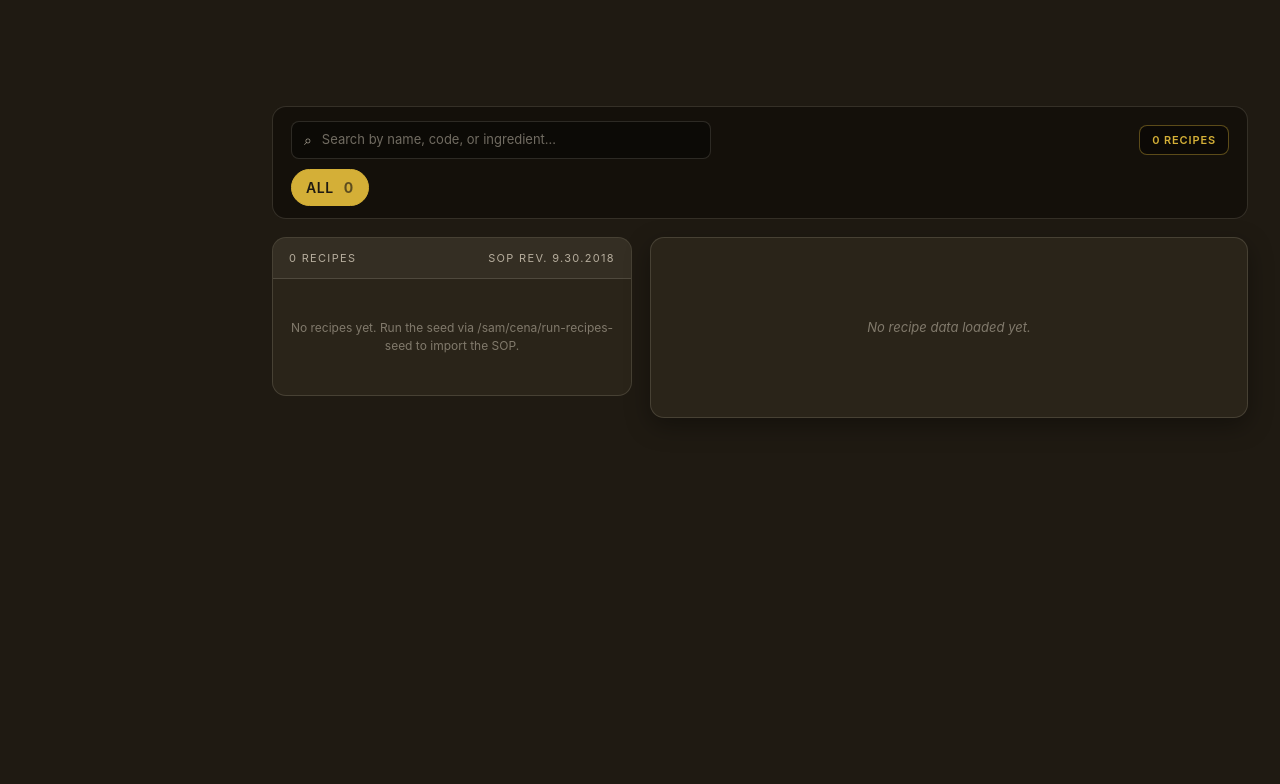
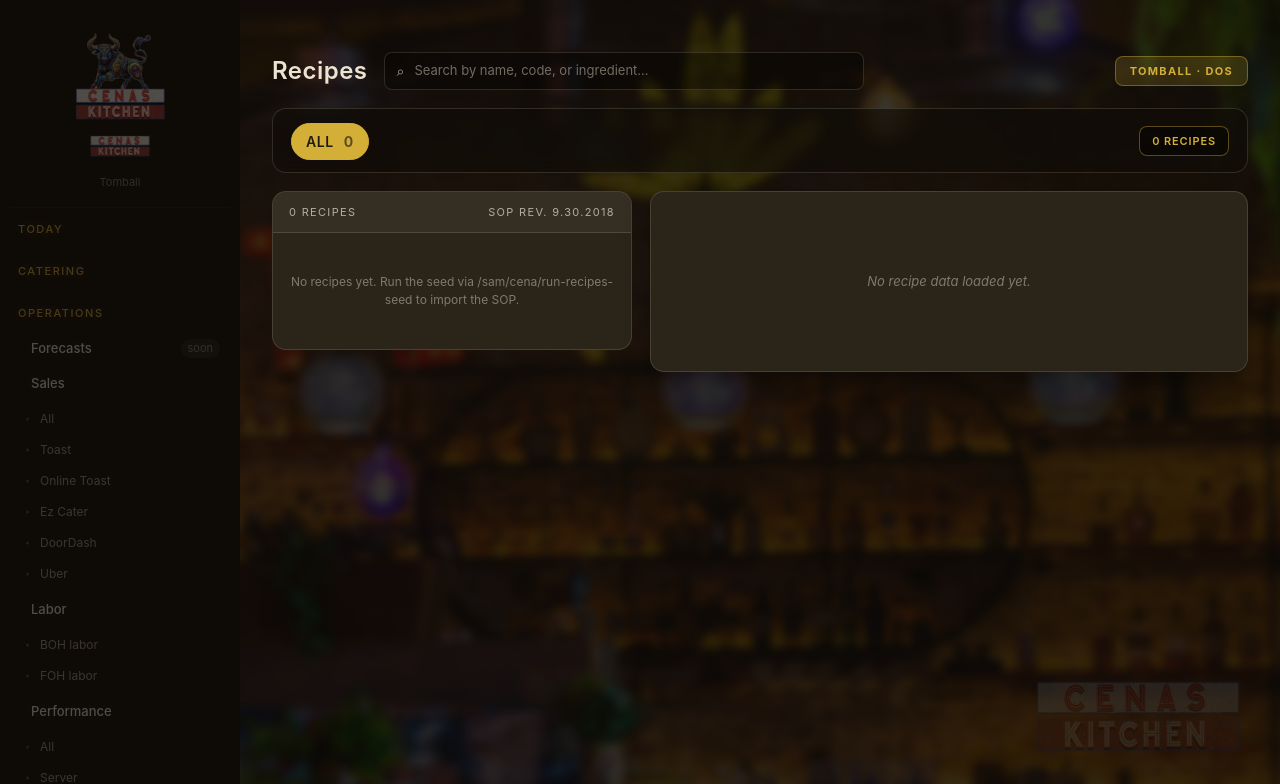
Before and after one commit to samsahragard/cenas-ezlive, a Python web app: template app/templates/recipes.html in a window 1280 px wide. Shown: the top 784 px of the page. Run offline with Jinja, Linux system fonts and the light colour scheme; the template is opened without the code that fills it, so the values that code supplies are empty; some libraries are stand-ins or nearby versions.

Commit message:
recipes: dark photo overlay + mockup-style inline hero header
ck #8:41, Sam #8:38 direction. Keeps the brand restaurant-photo
background but darkens it with a fixed semi-transparent
rgba(15,12,8,0.72) overlay for legibility, and adopts the mockup's
inline hero layout — title, search, and DOS pill on one row, chip
row in its own dark band, count pill right-aligned. Consolidates
ck's local recipes work (1fadc6c + a7e1655) onto the current origin
tip after they had branched behind the Manager Log push.
recipes.html only.

Co-Authored-By: Claude Opus 4.7 (1M context) <noreply@anthropic.com>

```diff
--- a/app/templates/recipes.html
+++ b/app/templates/recipes.html
@@ -22,8 +22,11 @@
 {% extends "base_dashboard.html" %}
 {% set active = 'kitchen_recipes' %}
 {% block title %}Recipes — Cenas Kitchen{% endblock %}
-{% block page_title %}Recipes{% endblock %}
-{% block page_subtitle %}{{ store_label or '' }}{% endblock %}
+{# Page chrome lives inside the content block so the inline header
+   (title + search + store pill on one row, mockup-style) renders
+   without the base_dashboard stacked page_title/page_subtitle rows. #}
+{% block page_title %}{% endblock %}
+{% block page_subtitle %}{% endblock %}
 
 {% block content %}
 <style>
@@ -52,20 +55,56 @@
     padding-bottom: 60px;
     position: relative;
   }
-  /* Solid-dark backdrop that covers the base_dashboard restaurant photo
-     so the page reads like the recipes_v3 standalone mockup, not a layer
-     on top of the photo bleed. Sits BEHIND content (z-index:-1) so the
-     sidebar + nav stay clickable. */
+  /* Semi-transparent darkening layer on top of the base_dashboard
+     restaurant photo — KEEPS the brand photo (Sam #8:38 — 'keep ours'),
+     just darkens it so the recipe content is legible. Sits BEHIND
+     content (z-index:0) so the sidebar + nav stay clickable. */
   .rcp-page::before {
     content: '';
     position: fixed;
     inset: 0;
-    background: var(--rcp-bg-deep);
+    background: rgba(15, 12, 8, 0.72);
     z-index: 0;
     pointer-events: none;
   }
   .rcp-page > * { position: relative; z-index: 1; }
   .rcp-page *, .rcp-page *::before, .rcp-page *::after { box-sizing: border-box; }
+
+  /* ----- Inline hero header (mockup-style — title + search + store pill in ONE ROW) ----- */
+  .rcp-hero {
+    display: flex;
+    align-items: center;
+    gap: 16px;
+    margin-bottom: 18px;
+    flex-wrap: wrap;
+  }
+  .rcp-hero-title {
+    font-size: 24px;
+    font-weight: 600;
+    letter-spacing: 0.02em;
+    margin: 0;
+    color: var(--rcp-cream);
+    flex-shrink: 0;
+  }
+  .rcp-hero .rcp-search {
+    /* Override default search width — hero search is wider, pill on right */
+    max-width: 480px;
+    flex: 1 1 280px;
+  }
+  .rcp-hero-store {
+    margin-left: auto;
+    padding: 6px 14px;
+    background: var(--rcp-gold-soft);
+    border: 1px solid var(--rcp-gold-line);
+    border-radius: 8px;
+    color: var(--rcp-gold);
+    font-size: 11px;
+    letter-spacing: 0.12em;
+    text-transform: uppercase;
+    font-weight: 700;
+    flex-shrink: 0;
+    white-space: nowrap;
+  }
 
   /* Top "header band" — wraps controls + filters in a dark contrast backdrop
      so they're legible against the base_dashboard restaurant-photo bleed. */
@@ -327,16 +366,18 @@
 
 <div class="rcp-page">
 
-  {# ----- Top header band (controls + filter chips, with contrast backdrop) ----- #}
+  {# ----- Inline hero header (mockup style — title + search + DOS pill in one row) ----- #}
+  <div class="rcp-hero">
+    <h1 class="rcp-hero-title">Recipes</h1>
+    <div class="rcp-search">
+      <span class="icon">&#x2315;</span>
+      <input type="search" id="rcpSearch" placeholder="Search by name, code, or ingredient…">
+    </div>
+    <span class="rcp-hero-store">{{ store_label or 'Cenas Kitchen' }}{% if store_slug %} · {{ store_slug|upper }}{% endif %}</span>
+  </div>
+
+  {# ----- Filter chips + recipe count (chips row, mockup style) ----- #}
   <div class="rcp-topband">
-    <div class="rcp-controls">
-      <div class="rcp-search">
-        <span class="icon">&#x2315;</span>
-        <input type="search" id="rcpSearch" placeholder="Search by name, code, or ingredient…">
-      </div>
-      <span class="rcp-count" id="rcpCount">{{ recipes|length }} {{ 'recipe' if recipes|length == 1 else 'recipes' }}</span>
-    </div>
-
     <div class="rcp-filters" id="rcpFilters">
       <button type="button" class="rcp-chip active" data-cat="all">All <span class="count">{{ recipes|length }}</span></button>
       {% for c in categories %}
@@ -345,6 +386,7 @@
           <span class="rcp-cat-dot {{ c.slug }}"></span>{{ c.label }} <span class="count">{{ count }}</span>
         </button>
       {% endfor %}
+      <span class="rcp-count" id="rcpCount" style="margin-left:auto">{{ recipes|length }} {{ 'recipe' if recipes|length == 1 else 'recipes' }}</span>
     </div>
   </div>
 
```
